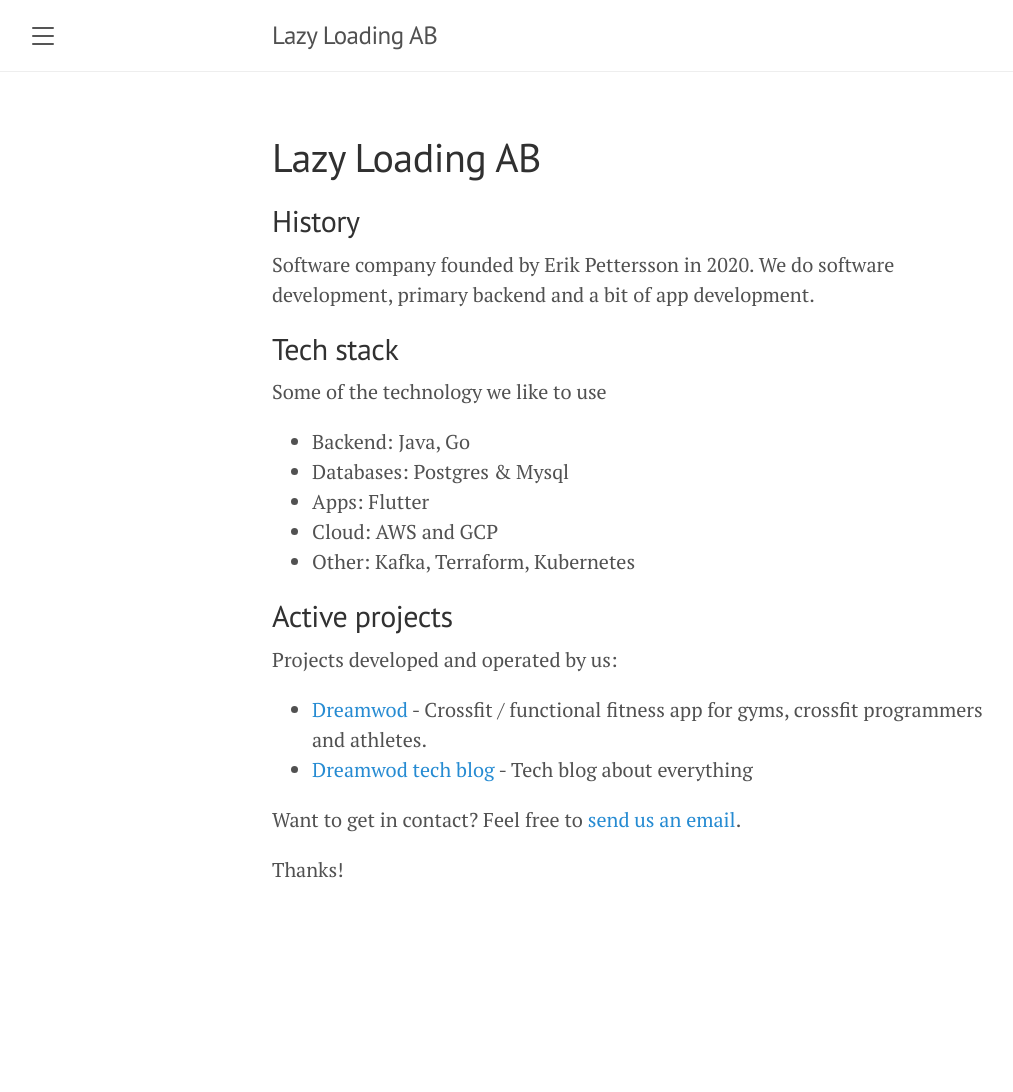
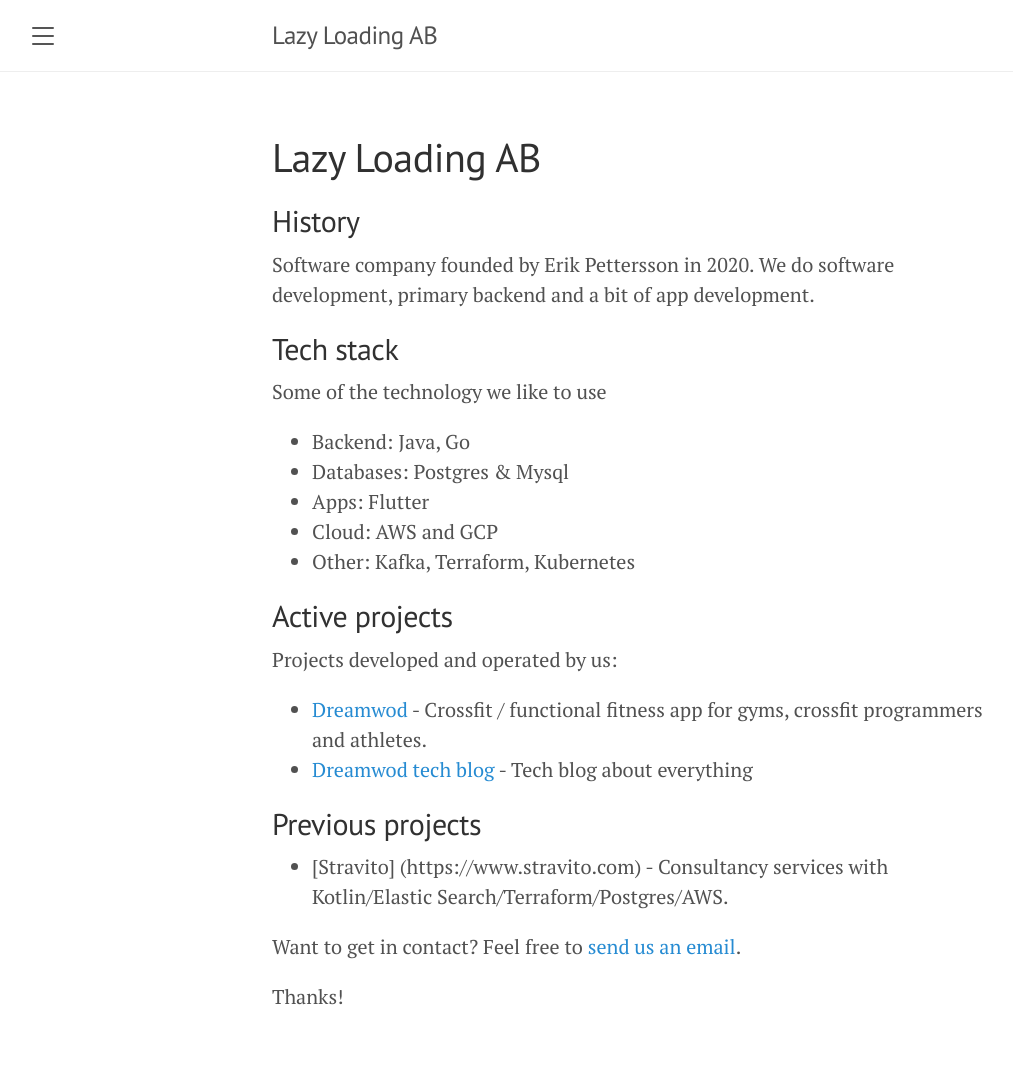
Before and after one commit to lazyloading-ab/lazyloading-ab.github.io, a Jekyll site: the page built from index.md, in a window 1280 px wide. Shown: the whole page, without its empty margins (8-1021 px from the left). Built offline with Jekyll 4.4.1, drawn with Linux system fonts in a browser that asks for light colours; before the commit the page ends 965 px from its top, so only the background shows below that.

Commit message:
Update index.md

```diff
--- a/index.md
+++ b/index.md
@@ -24,6 +24,9 @@ Projects developed and operated by us:
 * [Dreamwod](https://www.dreamwod.app) - Crossfit / functional fitness app for gyms, crossfit programmers and athletes.
 * [Dreamwod tech blog](https://medium.com/dreamwod-tech) - Tech blog about everything
 
+## Previous projects
+* [Stravito] (https://www.stravito.com) - Consultancy services with Kotlin/Elastic Search/Terraform/Postgres/AWS.
+
 Want to get in contact? Feel free to [send us an email](mailto:erik@lazyloading.se).
 
 Thanks!
```
